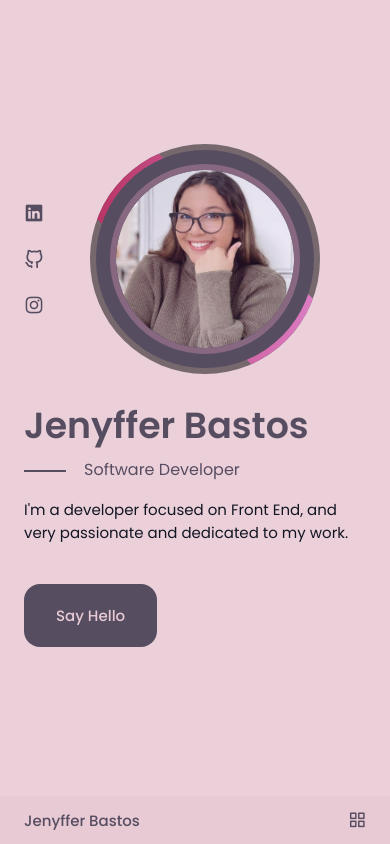
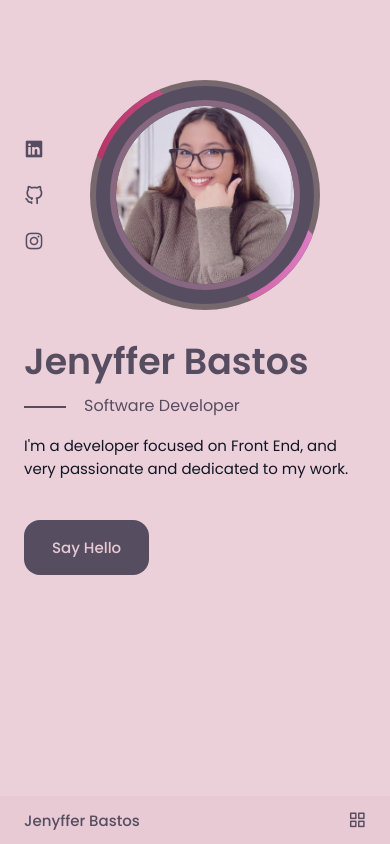
Before and after one commit to Jenyfferbastos/portfolio, a React (Vite) app: page / in a window 390 px wide. Built offline with nearby package versions, Linux system fonts and the light colour scheme.

Commit message:
feat: add responsive style to style global

```diff
--- a/src/App.css
+++ b/src/App.css
@@ -133,6 +133,7 @@ img {
   padding: 1.25rem 2rem;
   border-radius: 1rem;
   font-weight: var(--font-medium);
+  margin-bottom: 2.5rem;
 }
 
 .button:hover {
@@ -158,10 +159,18 @@ img {
     margin-left: 1.5rem;
     margin-right: 1.5rem;
   }
+
+  .button {
+    padding: 1rem 1.75rem;
+  }
+
 }
 
 /*========= For medium devices ==========*/
 @media screen and (max-width: 768px) {
+  .section {
+    padding: 2rem 0 4rem;
+  }
 }
 
 @media screen and (max-width: 576px) {
@@ -169,8 +178,12 @@ img {
 
 /*========== For small devices ==========*/
 @media screen and (max-width: 350px) {
+  :root {
+    --font-size-xl: 2.25rem;
+  }
   .container {
     margin-left: 1rem;
     margin-right: 1rem;
   }
+
 }
```
